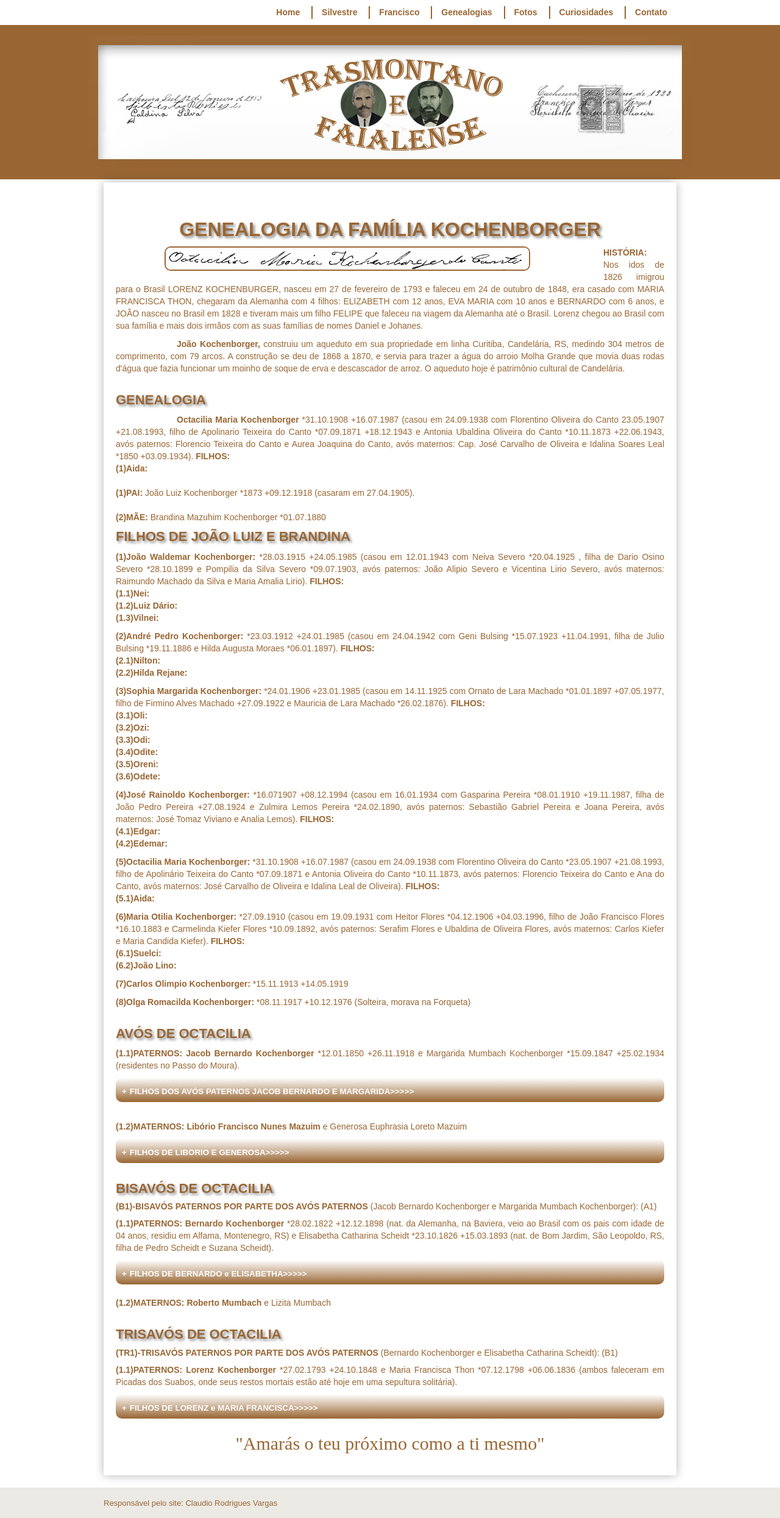
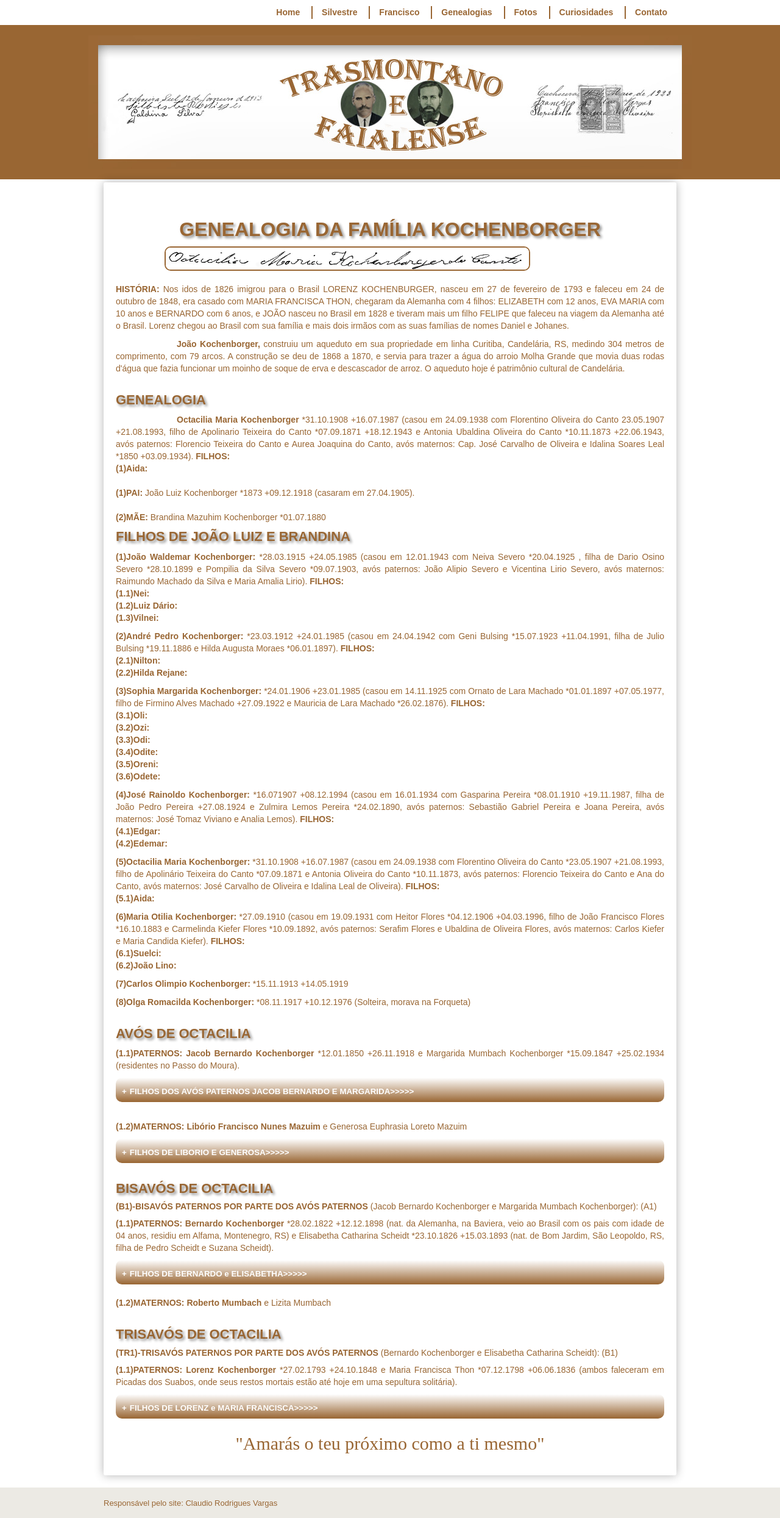
Before and after one commit to claudiovargas1955/claudiovargas1955.github.io, a Jekyll site: the page built from _pages/familia-kochenborger.html, in a window 1280 px wide. Shown: the whole page at 61% size. Built offline with Jekyll 4.4.1, drawn with Linux system fonts in a browser that asks for light colours; some web fonts are replaced.

Commit message:
Update familia-kochenborger.html

```diff
--- a/_pages/familia-kochenborger.html
+++ b/_pages/familia-kochenborger.html
@@ -98,7 +98,7 @@
 </style>
 
 <h1>GENEALOGIA DA FAMÍLIA KOCHENBORGER</h1>
-<img class="esq1" style="float:left"; src="/images/octacilia.jpg" width="600px" height="40px" align="center" title="Assinatura Octacilia Kochenborger";/>
+<img class="esq1" style="float:left"; src="/images/octacilia.jpg" width="600px" height="40px" align="center" title="Assinatura Octacilia Kochenborger";/><br><br><br>
 <p><b>HISTÓRIA: </b>Nos idos de 1826 imigrou para o Brasil LORENZ KOCHENBURGER, nasceu em 27 de fevereiro de 1793 e faleceu em 24 de
 outubro de 1848, era casado com MARIA FRANCISCA THON, chegaram da Alemanha com 4 filhos: ELIZABETH com 12 anos, EVA MARIA com 10 anos e
 BERNARDO com 6 anos, e JOÃO nasceu no Brasil em 1828 e tiveram mais um filho FELIPE que faleceu na viagem da Alemanha até o Brasil.
```
